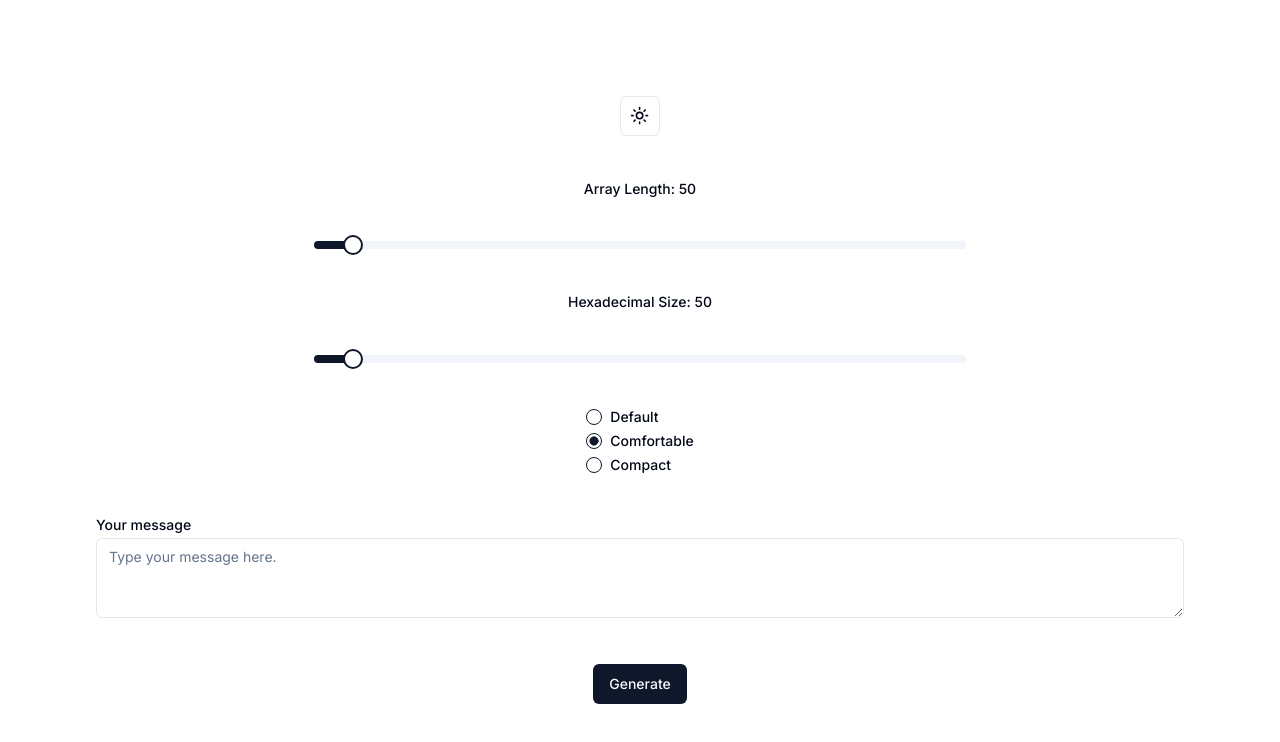
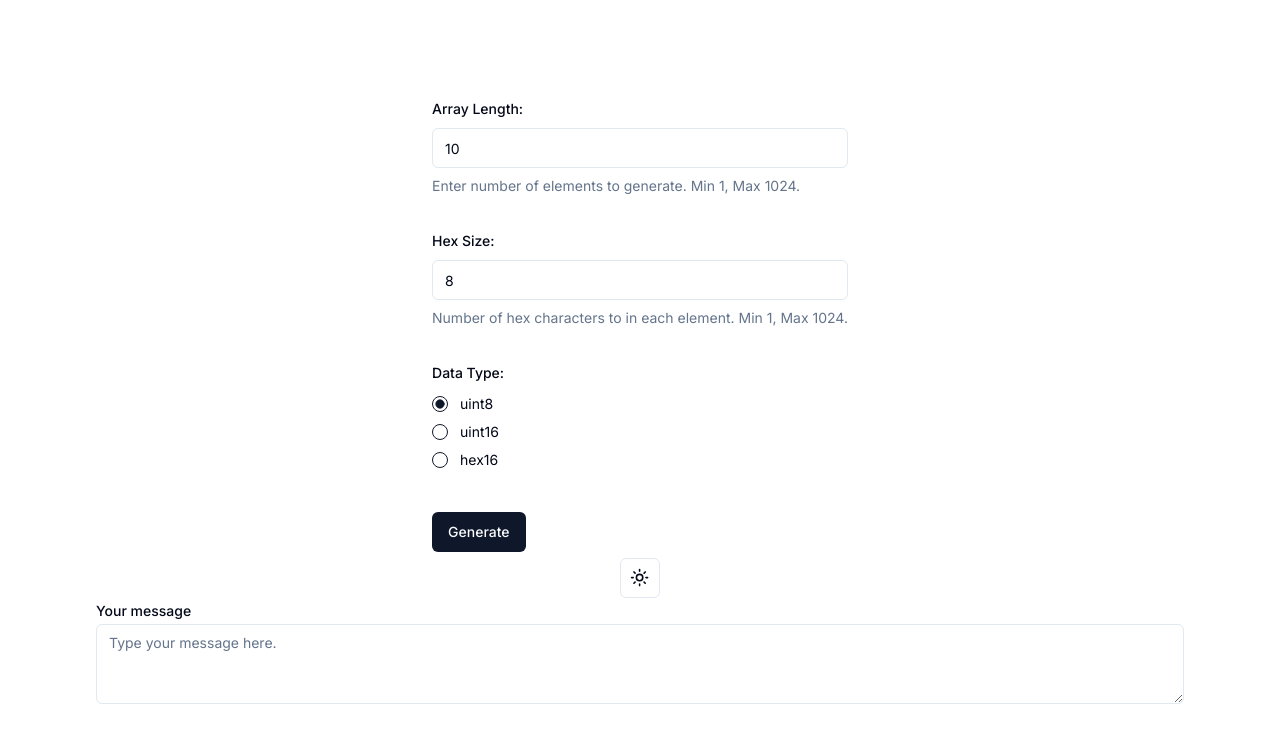
Before and after one commit to Meqdad0C/qrng, a Next.js app: page / in a window 1280 px wide. Shown: the top 742 px of the page. Built offline with nearby package versions, Linux system fonts and the light colour scheme.

Commit message:
add form

```diff
--- a/src/app/page.tsx
+++ b/src/app/page.tsx
@@ -1,23 +1,28 @@
+'use client'
+
+import { useForm } from 'react-hook-form'
+import { zodResolver } from '@hookform/resolvers/zod'
+import * as z from 'zod'
 import { ModeToggle } from '@/components/theme-toggle'
-import { Slider } from '@/components/ui/slider'
-import { useState } from 'react'
-import Image from 'next/image'
+import { RadioGroupDemo } from './RadioForm'
+import { Label } from '@/components/ui/label'
+import { Textarea } from '@/components/ui/textarea'
+import { SliderDemo } from './SliderDemo'
+import { Button } from '@/components/ui/button'
+import {
+  Form,
+  FormControl,
+  FormDescription,
+  FormField,
+  FormItem,
+  FormLabel,
+  FormMessage,
+} from '@/components/ui/form'
+import { Input } from '@/components/ui/input'
+import { RadioGroup, RadioGroupItem } from '@/components/ui/radio-group'
 
 type DataType = 'uint8' | 'uint16' | 'hex16'
-const ArrayLength = {
-  minimum: 1,
-  maximum: 1024,
-}
-
-import { cn } from '@/lib/utils'
-import { RadioGroupDemo } from './RadioForm'
-
-
-
-import { Label } from '@/components/ui/label'
-import { Textarea } from '@/components/ui/textarea'
-import { Button } from '@/components/ui/button'
-import { SliderDemo } from './SliderDemo'
+const DataTypes: DataType[] = ['uint8', 'uint16', 'hex16']
 
 export function TextareaWithLabel() {
   return (
@@ -28,15 +33,119 @@
   )
 }
 
+const formSchema = z.object({
+  array_length: z.coerce
+    .number({
+      invalid_type_error: 'Array length must be a number',
+    })
+    .min(1)
+    .max(1024),
+  hex_size: z.coerce
+    .number({
+      invalid_type_error: 'Hex size must be a number',
+    })
+    .min(1)
+    .max(1024),
+  data_type: z.enum(['uint8', 'uint16', 'hex16']),
+})
+
+export function ProfileForm() {
+  // 1. Define your form.
+  const form = useForm<z.infer<typeof formSchema>>({
+    resolver: zodResolver(formSchema),
+    defaultValues: {
+      array_length: 10,
+      hex_size: 8,
+      data_type: 'uint8',
+    },
+  })
+
+  // 2. Define a submit handler.
+  function onSubmit(values: z.infer<typeof formSchema>) {
+    // Do something with the form values.
+    // ✅ This will be type-safe and validated.
+    console.log(values)
+  }
+
+  return (
+    <Form {...form}>
+      <form onSubmit={form.handleSubmit(onSubmit)} className="space-y-8">
+        <FormField
+          control={form.control}
+          name="array_length"
+          render={({ field }) => (
+            <FormItem>
+              <FormLabel>Array Length:</FormLabel>
+              <FormControl>
+                <Input placeholder="min 1, max 1024" {...field} />
+              </FormControl>
+              <FormDescription>
+                Enter number of elements to generate. Min 1, Max 1024.
+              </FormDescription>
+              <FormMessage />
+            </FormItem>
+          )}
+        />
+
+        <FormField
+          control={form.control}
+          name="hex_size"
+          render={({ field }) => (
+            <FormItem>
+              <FormLabel>Hex Size:</FormLabel>
+              <FormControl>
+                <Input placeholder="min 1, max 1024" {...field} />
+              </FormControl>
+              <FormDescription>
+                Number of hex characters to in each element. Min 1, Max 1024.
+              </FormDescription>
+              <FormMessage />
+            </FormItem>
+          )}
+        />
+
+        <FormField
+          control={form.control}
+          name="data_type"
+          render={({ field }) => (
+            <FormItem className="space-y-3">
+              <FormLabel>Data Type:</FormLabel>
+              <FormControl>
+                <RadioGroup
+                  onValueChange={field.onChange}
+                  defaultValue={field.value}
+                  className="flex flex-col space-y-1"
+                >
+                  {DataTypes.map((type) => (
+                    <FormItem
+                      key={type}
+                      className="flex items-center space-x-3 space-y-0"
+                    >
+                      <FormControl>
+                        <RadioGroupItem value={type} />
+                      </FormControl>
+                      <FormLabel className="font-normal">{type}</FormLabel>
+                    </FormItem>
+                  ))}
+                </RadioGroup>
+              </FormControl>
+              <FormDescription></FormDescription>
+              <FormMessage />
+            </FormItem>
+          )}
+        />
+        <Button type="submit">Generate</Button>
+      </form>
+    </Form>
+  )
+}
+
 export default function Home() {
   return (
     <main className="flex min-h-screen flex-col items-center justify-between p-24">
+      <ProfileForm />
       <ModeToggle />
-      <SliderDemo sliderName="Array Length" />
-      <SliderDemo sliderName="Hexadecimal Size" />
-      <RadioGroupDemo />
       <TextareaWithLabel />
-      <Button>Generate</Button>
     </main>
   )
 }
--- /dev/null
+++ b/src/components/ui/input.tsx
@@ -0,0 +1,25 @@
+import * as React from "react"
+
+import { cn } from "@/lib/utils"
+
+export interface InputProps
+  extends React.InputHTMLAttributes<HTMLInputElement> {}
+
+const Input = React.forwardRef<HTMLInputElement, InputProps>(
+  ({ className, type, ...props }, ref) => {
+    return (
+      <input
+        type={type}
+        className={cn(
+          "flex h-10 w-full rounded-md border border-input bg-background px-3 py-2 text-sm ring-offset-background file:border-0 file:bg-transparent file:text-sm file:font-medium placeholder:text-muted-foreground focus-visible:outline-none focus-visible:ring-2 focus-visible:ring-ring focus-visible:ring-offset-2 disabled:cursor-not-allowed disabled:opacity-50",
+          className
+        )}
+        ref={ref}
+        {...props}
+      />
+    )
+  }
+)
+Input.displayName = "Input"
+
+export { Input }
```
